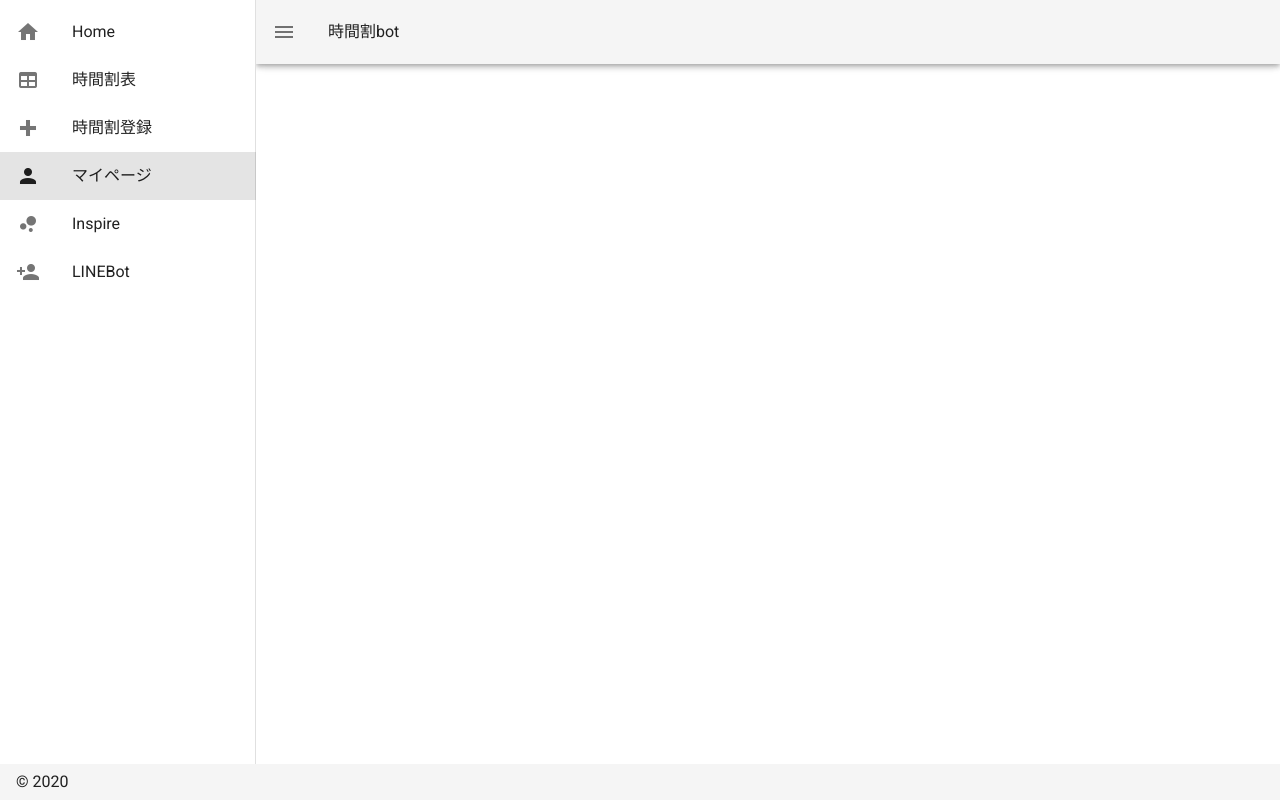
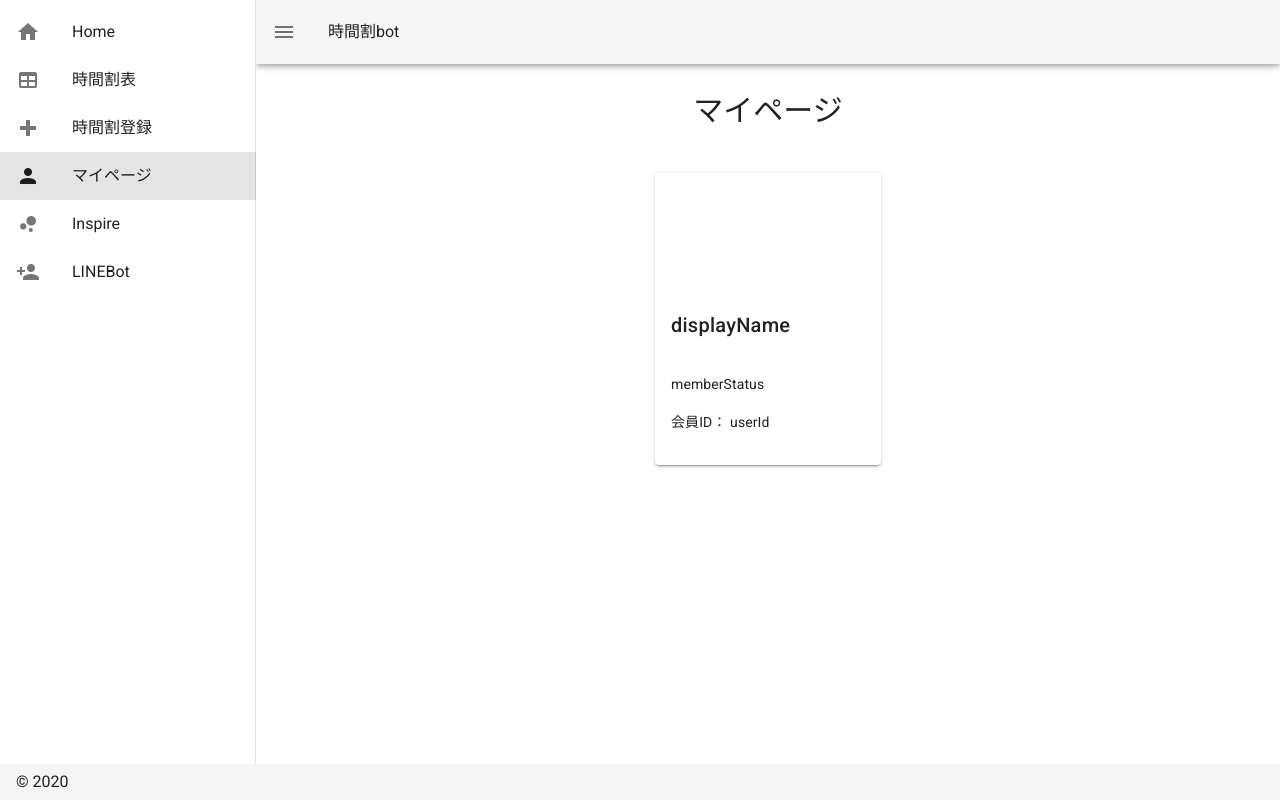
Before and after one commit to shinbunbun/jikanwari-liff, a Nuxt app: page /mypage in a window 1280 px wide. Built offline with nearby package versions, Linux system fonts and the light colour scheme.

Commit message:
add mypage

```diff
--- a/nuxt.config.js
+++ b/nuxt.config.js
@@ -21,6 +21,9 @@ export default {
         content: process.env.npm_package_description || ''
       }
     ],
+    script: [{
+      src: 'https://static.line-scdn.net/liff/edge/2.1/sdk.js'
+    }],
     link: [{
       rel: 'icon',
       type: 'image/x-icon',
--- /dev/null
+++ b/pages/mypage.vue
@@ -0,0 +1,63 @@
+<template>
+  <v-container column justify-center align-center>
+    <v-row class="text-center">
+      <v-col>
+        <p style="font-size: 30px">マイページ</p>
+      </v-col>
+    </v-row>
+    <v-row>
+      <v-col />
+      <v-col cols="12" sm="6" md="3">
+        <v-card>
+          <br />
+          <v-row>
+            <v-col />
+            <v-avatar size="120">
+              <v-img class="card-img-top profile-img mx-auto" :src="pictureUrl" alt="カードの画像" />
+            </v-avatar>
+            <v-col />
+          </v-row>
+          <v-card-title>
+            <p v-text="displayName" />
+          </v-card-title>
+          <v-card-text>
+            <div class="text--primary">
+              <p class="card-text" v-text="memberStatus"></p>
+              <p>
+                会員ID：
+                <span v-text="userId"></span>
+              </p>
+            </div>
+          </v-card-text>
+        </v-card>
+      </v-col>
+      <v-col />
+    </v-row>
+  </v-container>
+</template>
+
+<script>
+
+export default {
+  components: {
+  },
+  data () {
+    return {
+      displayName: 'displayName',
+      userId: 'userId',
+      pictureUrl: '',
+      memberStatus: 'memberStatus',
+      premiumPeriod: '',
+      trainName: '',
+      postalCode: '',
+      jikanwariNotify: ''
+    }
+  }
+}
+</script>
+
+<style scoped>
+v-btn {
+  font-size: 30px;
+}
+</style>
--- a/pages/registration/complete.vue
+++ b/pages/registration/complete.vue
@@ -0,0 +1,35 @@
+<template>
+  <v-container column justify-center align-center>
+    <v-row class="text-center">
+      <v-col>
+        <p style="font-size: 30px">登録完了</p>
+      </v-col>
+    </v-row>
+    <v-row class="text-center">
+      <v-col>
+        <p>時間割登録が完了しました！</p>
+      </v-col>
+    </v-row>
+    <v-row>
+      <v-col />
+      <v-col class="text-center">
+        <v-btn nuxt to="/" color="primary" x-large width="140px">ホームに戻る</v-btn>
+      </v-col>
+      <v-col />
+    </v-row>
+  </v-container>
+</template>
+
+<script>
+
+export default {
+  components: {
+  }
+}
+</script>
+
+<style scoped>
+v-btn {
+  font-size: 30px;
+}
+</style>
--- a/pages/registration.vue
+++ b/pages/registration/index.vue
@@ -222,7 +222,7 @@ export default {
       }))
         .then((res) => {
           window.onbeforeunload = null
-          location.href = './complete.html'
+          this.$router.push('/registration/complete')
         }).catch((err) => {
           alert(err)
         })
```
